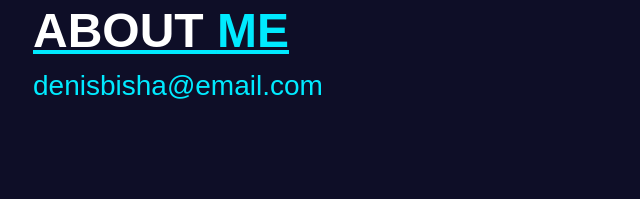
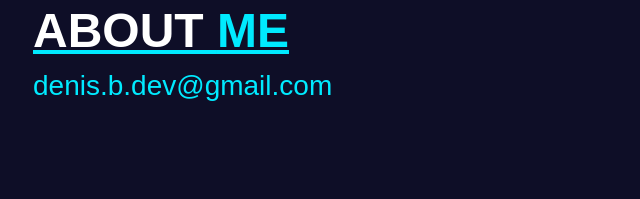
Before and after one commit to denis-dev11/My-portfolio, a website built with webpack: page src/about.html in a window 1280 px wide. Shown: the part 141-340 px from the top of the page, 27-667 px from the left. Built offline with nearby package versions, Linux system fonts and the light colour scheme.

Commit message:
fixed the email in the about page

```diff
--- a/package.json
+++ b/package.json
@@ -19,6 +19,8 @@
     "gh-pages": "^6.3.0",
     "html-loader": "^5.1.0",
     "html-webpack-plugin": "^5.6.4",
+    "image-minimizer-webpack-plugin": "^4.1.4",
+    "imagemin": "^9.0.1",
     "mini-css-extract-plugin": "^2.9.4",
     "postcss": "^8.5.6",
     "postcss-loader": "^8.2.0",
--- a/src/about.html
+++ b/src/about.html
@@ -43,7 +43,7 @@
 
     <div class="about-text">
       <h2>ABOUT <span>ME</span></h2>
-      <span class="about-email">denisbisha@email.com</span>
+      <span class="about-email">denis.b.dev@gmail.com</span>
 
       <p>
         I’m a front-end developer with hands-on experience building responsive, user-friendly websites, mainly for e-commerce projects. Alongside
--- a/webpack.config.js
+++ b/webpack.config.js
@@ -4,7 +4,6 @@ const path = require("path");
 const HtmlWebpackPlugin = require("html-webpack-plugin");
 const MiniCssExtractPlugin = require("mini-css-extract-plugin");
 const WorkboxWebpackPlugin = require("workbox-webpack-plugin");
-
 const isProduction = process.env.NODE_ENV === "production";
 
 const stylesHandler = isProduction
@@ -50,6 +49,7 @@ const config = {
       {
         test: /\.(eot|svg|ttf|woff|woff2|png|jpg|gif)$/i,
         type: "asset",
+
       },
 
       {
```
Also changed, not shown: 1 other file.
